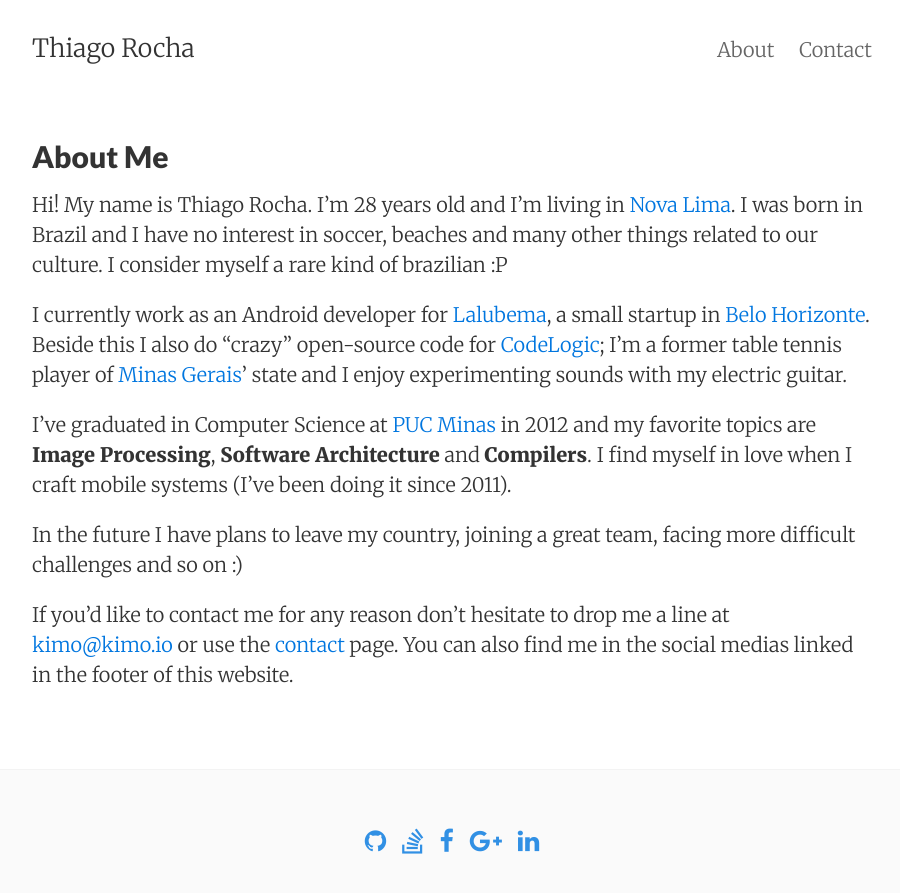
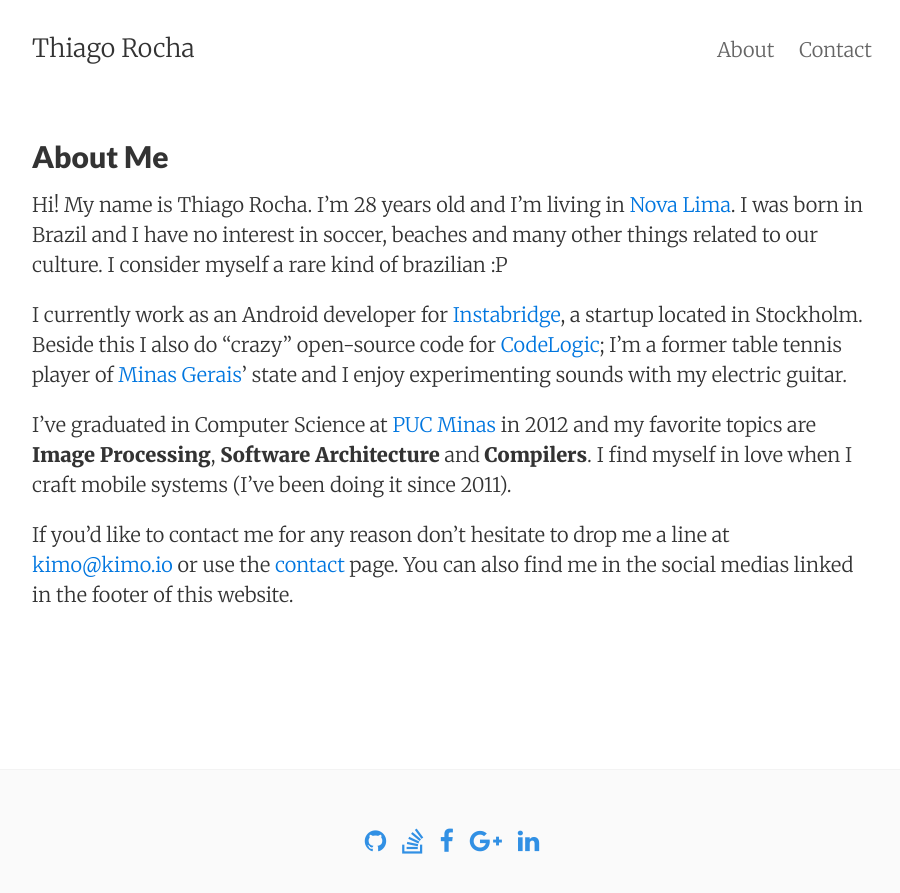
Before and after one commit to thiagokimo/old_personal_website, a Jekyll site: the page built from about.md, in a window 1280 px wide. Shown: the top 893 px of the page, without its empty margins (188-1088 px from the left). Built offline with Jekyll 4.4.1, drawn with Linux system fonts in a browser that asks for light colours; nearby versions of some CDN libraries.

Commit message:
Updating the about page
Adding some of my newest info. I should update it again soon ;)

```diff
--- a/about.md
+++ b/about.md
@@ -6,10 +6,8 @@ permalink: /about/
 
 Hi! My name is Thiago Rocha. I'm 28 years old and I'm living in [Nova Lima](https://www.google.com/search?q=Nova%20Lima%20brazil&rct=j). I was born in Brazil and I have no interest in soccer, beaches and many other things related to our culture. I consider myself a rare kind of brazilian :P
 
-I currently work as an Android developer for [Lalubema](http://lalubema.com/), a small startup in [Belo Horizonte](https://www.google.com/webhp?sourceid=chrome-instant&ion=1&espv=2&ie=UTF-8#q=belo%20horizonte). Beside this I also do "crazy" open-source code for [CodeLogic](http://codelogic.me/); I'm a former table tennis player of [Minas Gerais](https://www.google.com/webhp?sourceid=chrome-instant&ion=1&espv=2&ie=UTF-8#q=minas%20gerais)' state and I enjoy experimenting sounds with my electric guitar.
+I currently work as an Android developer for [Instabridge](http://lalubema.com/), a startup located in Stockholm. Beside this I also do "crazy" open-source code for [CodeLogic](http://codelogic.me/); I'm a former table tennis player of [Minas Gerais](https://www.google.com/webhp?sourceid=chrome-instant&ion=1&espv=2&ie=UTF-8#q=minas%20gerais)' state and I enjoy experimenting sounds with my electric guitar.
 
 I've graduated in Computer Science at [PUC Minas](http://www.pucminas.br/) in 2012 and my favorite topics are **Image Processing**, **Software Architecture** and **Compilers**. I find myself in love when I craft mobile systems (I've been doing it since 2011).
 
-In the future I have plans to leave my country, joining a great team, facing more difficult challenges and so on :)
-
 If you'd like to contact me for any reason don't hesitate to drop me a line at [kimo@kimo.io](mailto:kimo@kimo.io) or use the [contact]({{site.base_url}}/contact) page. You can also find me in the social medias linked in the footer of this website.
```
